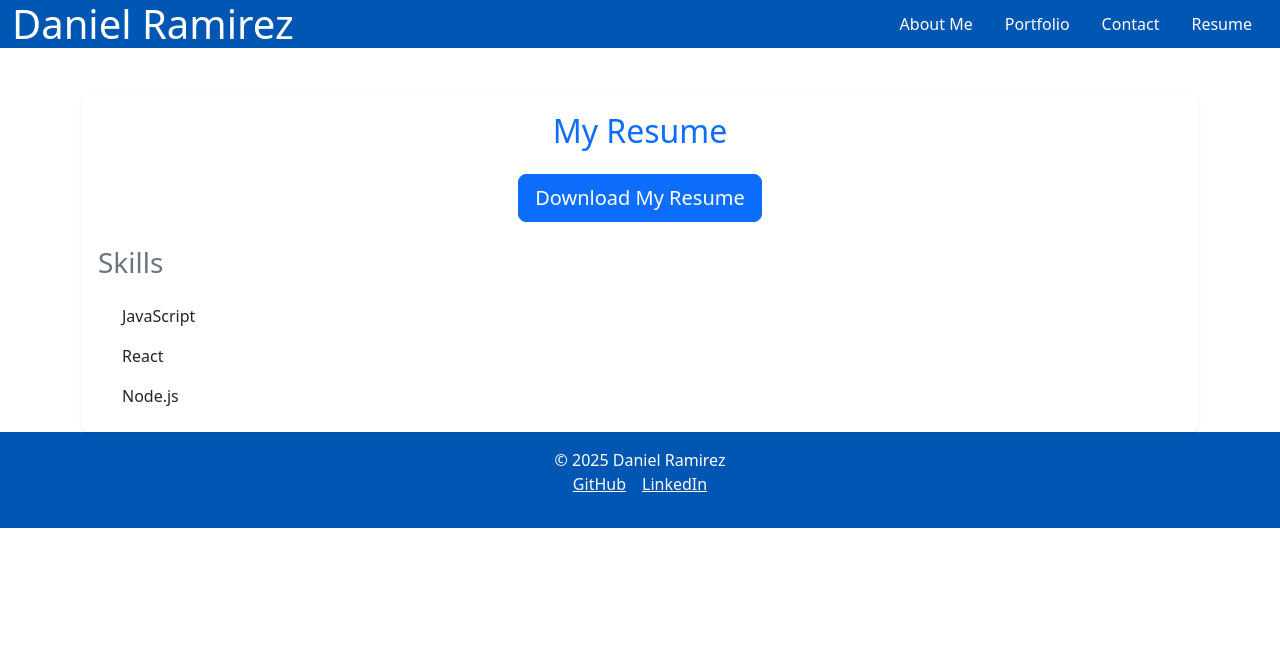
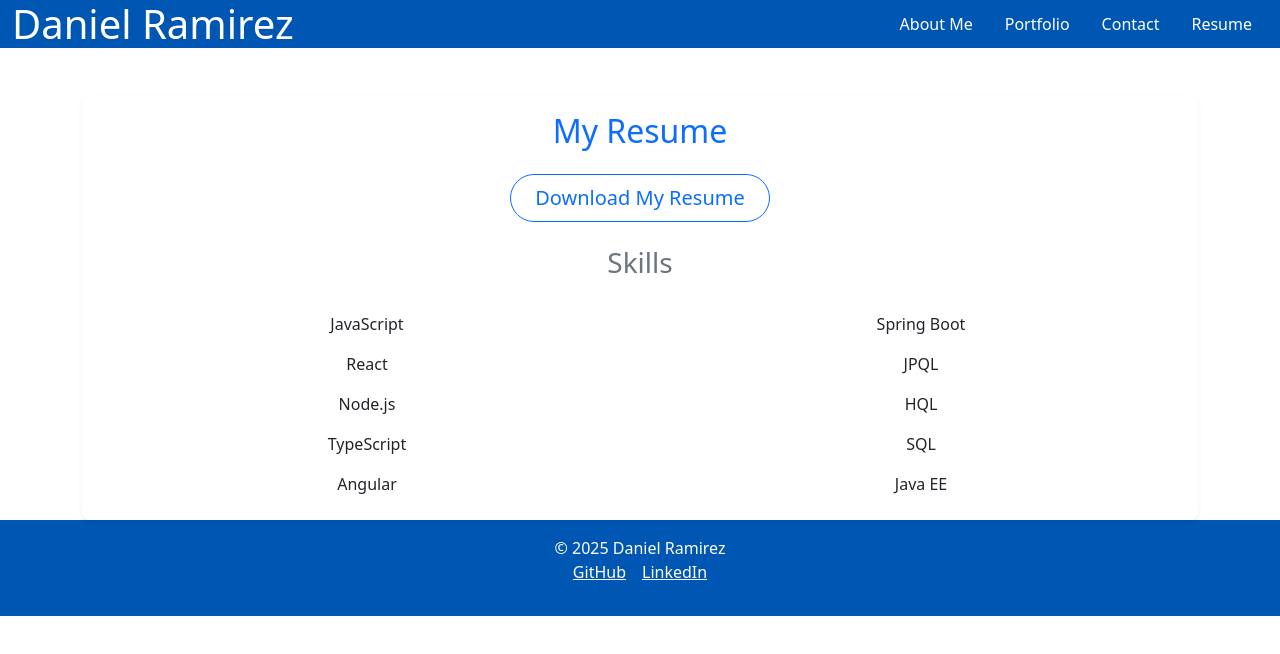
Before and after one commit to danielsantana9824/20-PortafolioOfi, a React (Vite) app: page /resume in a window 1280 px wide. Shown: the top 654 px of the page. Built offline with nearby package versions, Linux system fonts and the light colour scheme; the HTML template or start-up script is replaced by a standard one.

Commit message:
Update Resume.jsx

```diff
--- a/src/pages/Resume.jsx
+++ b/src/pages/Resume.jsx
@@ -5,34 +5,72 @@ const Resume = () => {
     <section className="resume container mt-5">
       <div className="card shadow-sm border-0 rounded-3">
         <div className="card-body">
+          {/* Título principal */}
           <h2 className="text-center text-primary mb-4">My Resume</h2>
 
+          {/* Botón de descarga */}
           <div className="d-flex justify-content-center mb-4">
             <a
               href="path/to/resume.pdf"
               download
-              className="btn btn-primary btn-lg rounded-3"
+              className="btn btn-outline-primary btn-lg rounded-pill px-4"
             >
               Download My Resume
             </a>
           </div>
 
-          <h3 className="text-secondary mb-3">Skills</h3>
-          <ul className="list-group list-group-flush">
-            <li className="list-group-item border-0 d-flex align-items-center">
-              <i className="bi bi-check-circle text-success me-2"></i>
+          {/* Sección de habilidades */}
+          <h3 className="text-secondary mb-4 text-center">Skills</h3>
+          <div className="row justify-content-center">
+            <div className="col-md-6">
+              <ul className="list-group list-group-flush text-center">
+                <li className="list-group-item border-0 d-flex align-items-center justify-content-center">
+                  <i className="bi bi-check-circle-fill text-success me-2"></i>
                   JavaScript
                 </li>
-            <li className="list-group-item border-0 d-flex align-items-center">
-              <i className="bi bi-check-circle text-success me-2"></i>
+                <li className="list-group-item border-0 d-flex align-items-center justify-content-center">
+                  <i className="bi bi-check-circle-fill text-success me-2"></i>
                   React
                 </li>
-            <li className="list-group-item border-0 d-flex align-items-center">
-              <i className="bi bi-check-circle text-success me-2"></i>
+                <li className="list-group-item border-0 d-flex align-items-center justify-content-center">
+                  <i className="bi bi-check-circle-fill text-success me-2"></i>
                   Node.js
                 </li>
-            {/* Agregar más habilidades aquí */}
+                <li className="list-group-item border-0 d-flex align-items-center justify-content-center">
+                  <i className="bi bi-check-circle-fill text-success me-2"></i>
+                  TypeScript
+                </li>
+                <li className="list-group-item border-0 d-flex align-items-center justify-content-center">
+                  <i className="bi bi-check-circle-fill text-success me-2"></i>
+                  Angular
+                </li>
               </ul>
+            </div>
+            <div className="col-md-6">
+              <ul className="list-group list-group-flush text-center">
+                <li className="list-group-item border-0 d-flex align-items-center justify-content-center">
+                  <i className="bi bi-check-circle-fill text-success me-2"></i>
+                  Spring Boot
+                </li>
+                <li className="list-group-item border-0 d-flex align-items-center justify-content-center">
+                  <i className="bi bi-check-circle-fill text-success me-2"></i>
+                  JPQL
+                </li>
+                <li className="list-group-item border-0 d-flex align-items-center justify-content-center">
+                  <i className="bi bi-check-circle-fill text-success me-2"></i>
+                  HQL
+                </li>
+                <li className="list-group-item border-0 d-flex align-items-center justify-content-center">
+                  <i className="bi bi-check-circle-fill text-success me-2"></i>
+                  SQL
+                </li>
+                <li className="list-group-item border-0 d-flex align-items-center justify-content-center">
+                  <i className="bi bi-check-circle-fill text-success me-2"></i>
+                  Java EE
+                </li>
+              </ul>
+            </div>
+          </div>
         </div>
       </div>
     </section>
```
Lines whose indentation alone changed are shown as unchanged.
